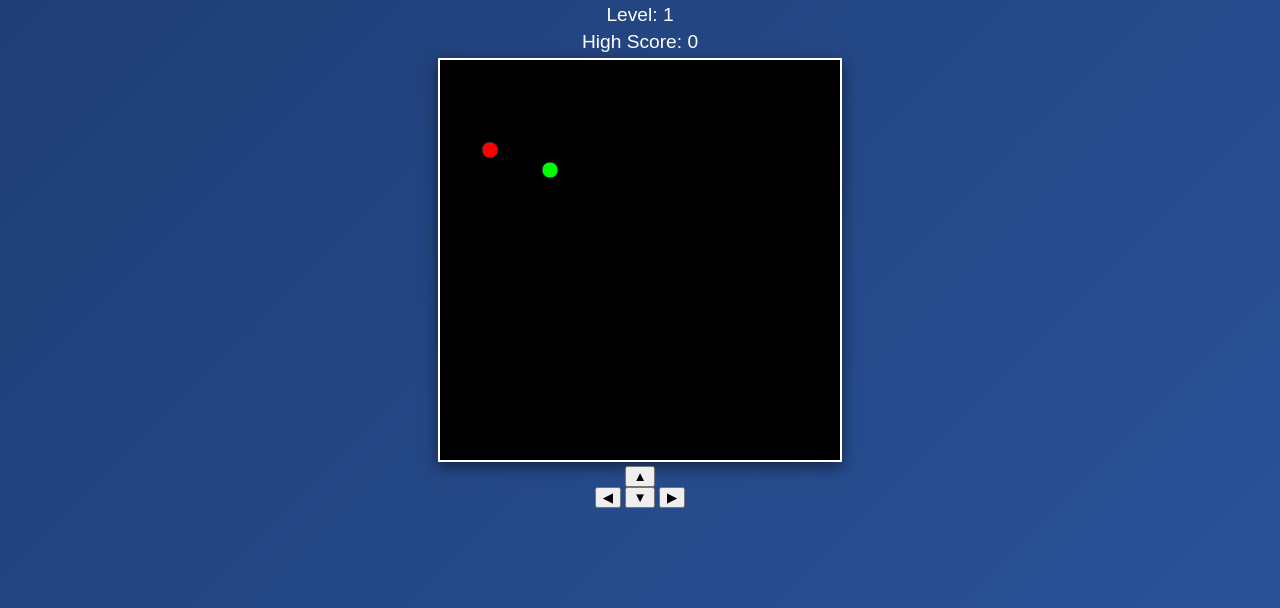
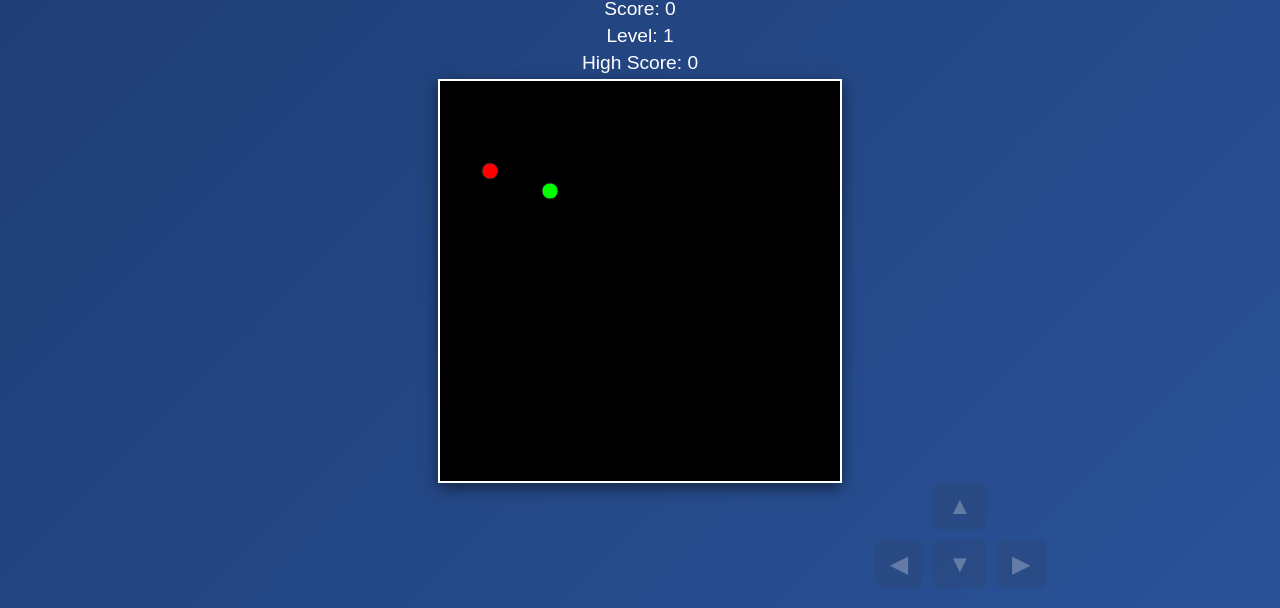
Before and after one commit to KarmazinVasil/kpp_karmasin, a plain HTML site: page index.html in a window 1280 px wide. Shown: the part 192-800 px from the top of the page. Drawn offline with Linux system fonts and the light colour scheme.

Commit message:
Update style.css

```diff
--- a/style.css
+++ b/style.css
@@ -28,3 +28,28 @@ body {
     background-color: #000;
     box-shadow: 0 5px 15px rgba(0, 0, 0, 0.5);
   }
+
+  #mobile-controls {
+    display: none;
+    position: fixed;
+    bottom: 20px;
+    left: 75%;
+    transform: translateX(-50%);
+    z-index: 100;
+  }
+
+  .horizontal {
+    display: flex;
+    justify-content: center;
+    gap: 10px;
+    margin-top: 10px;
+  }
+
+  .control-btn {
+    font-size: 24px;
+    padding: 10px 15px;
+    background-color: #33333323;
+    color: rgba(255, 255, 255, 0.272);
+    border: none;
+    border-radius: 8px;
+  }
```
